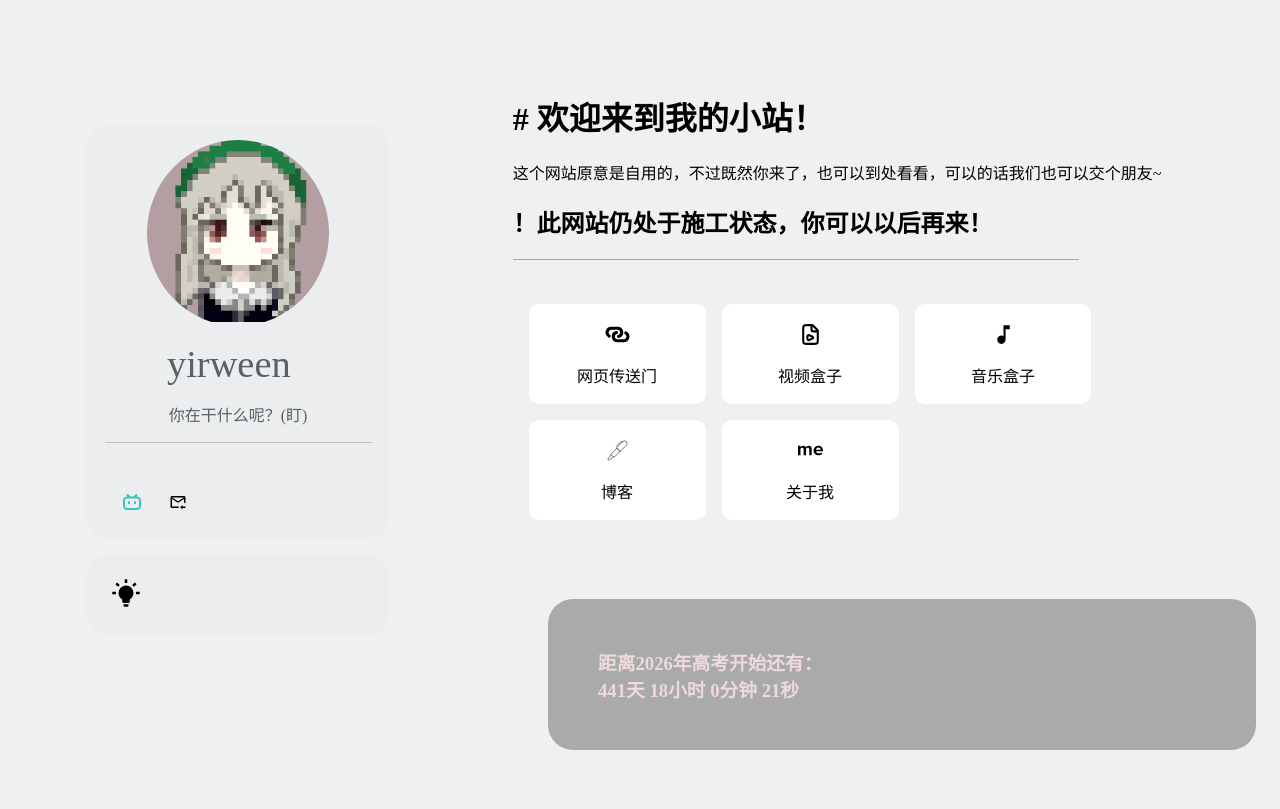
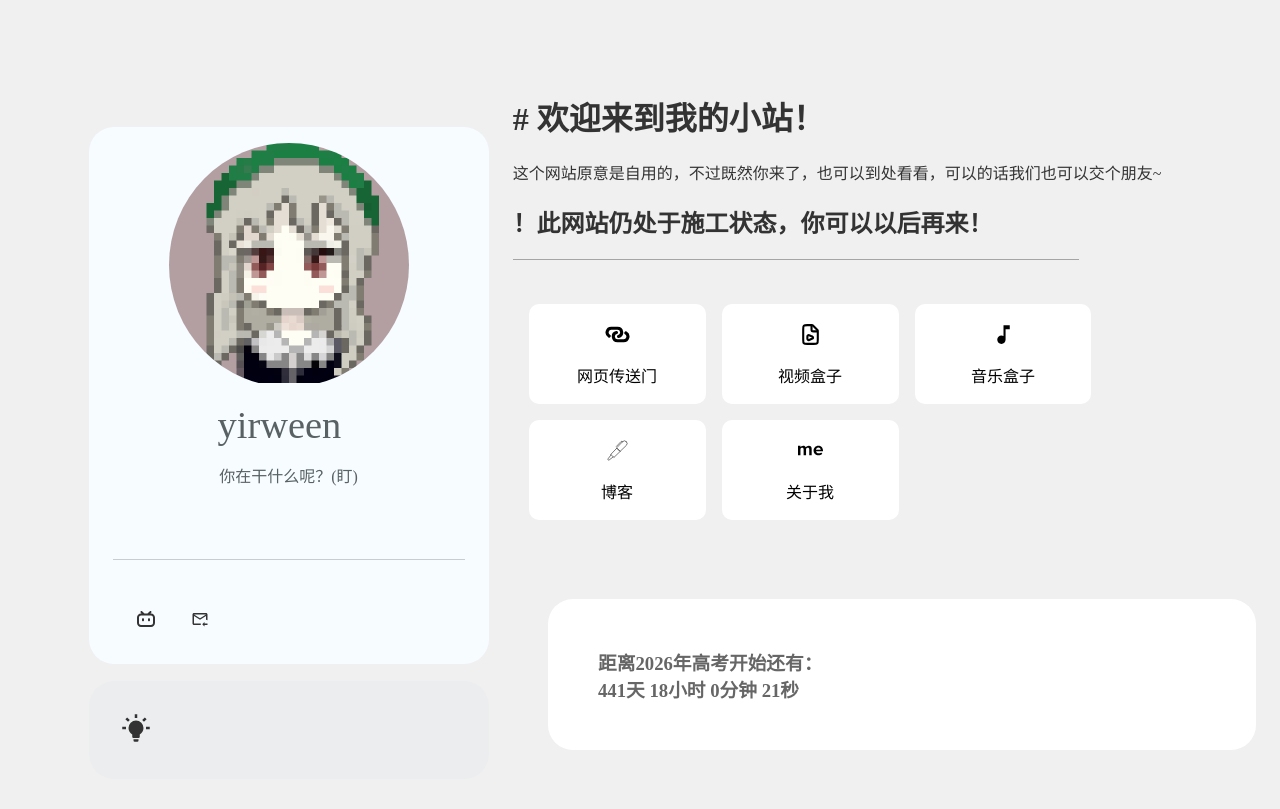
Before and after one commit to yirween/yirween.github.io, a PHP site: page /home.html in a window 1280 px wide. Run offline with PHP 8.4, Linux system fonts and the light colour scheme.

Commit message:
Add files via upload

```diff
--- a/CSS/home.css
+++ b/CSS/home.css
@@ -2,6 +2,7 @@ body {
     background-color: #f0f0f0;
     height: 100%;
     animation: appearAtall 2s forwards;
+    color: #333;
 }@keyframes appearAtall {
     0% {
         opacity: 0;
@@ -17,13 +18,14 @@ a {
 
 /* 左侧栏 */
 .leftThings {
-    width: 24%;
+    width: 26%;
     float: left;
     margin: 8% 0 0 5%;
+    position: fixed;
 }@media (max-width: 712px) {.leftThings {display: none;}}@media (min-width: 713px) {.leftThings {display: block;}}
 .info {
-    background-color: #ebedee;
-    width: 100%;
+    background-color: #f6fcff;
+    width: 400px;
     height: 90%;
     margin: 5%;
     border-radius: 25px;
@@ -53,6 +55,7 @@ a {
 }.info .yirweennameandsentence .says {/*一言*/
     transition: opacity 1s;
     margin-top: 16px;
+    height: 5em;
     color: #596164;
     text-align: center;
 }
@@ -65,12 +68,13 @@ a {
 .info .yirween-account {/* 其它账号 */
     margin: 50px 5%;
 }.info svg {
+    color: #333;
     float: left;
     margin: 0 2% 10% 8%;
 }
 .effactive-bottons {
     background-color: #ebedee;
-    width: 100%;
+    width: 400px;
     height: 10%;
     margin: 5%;
     border-radius: 25px;
@@ -168,8 +172,8 @@ a {
     width: 100%;
     margin: 10% 5% 0;
     padding: 30px 50px;
-    color:#eedadc;
-    background-color: #AAAAAA;
+    color:#676666;
+    background-color: #fff;
     backdrop-filter: blur(2px);
     border-radius: 25px;
     box-sizing:border-box;
```
